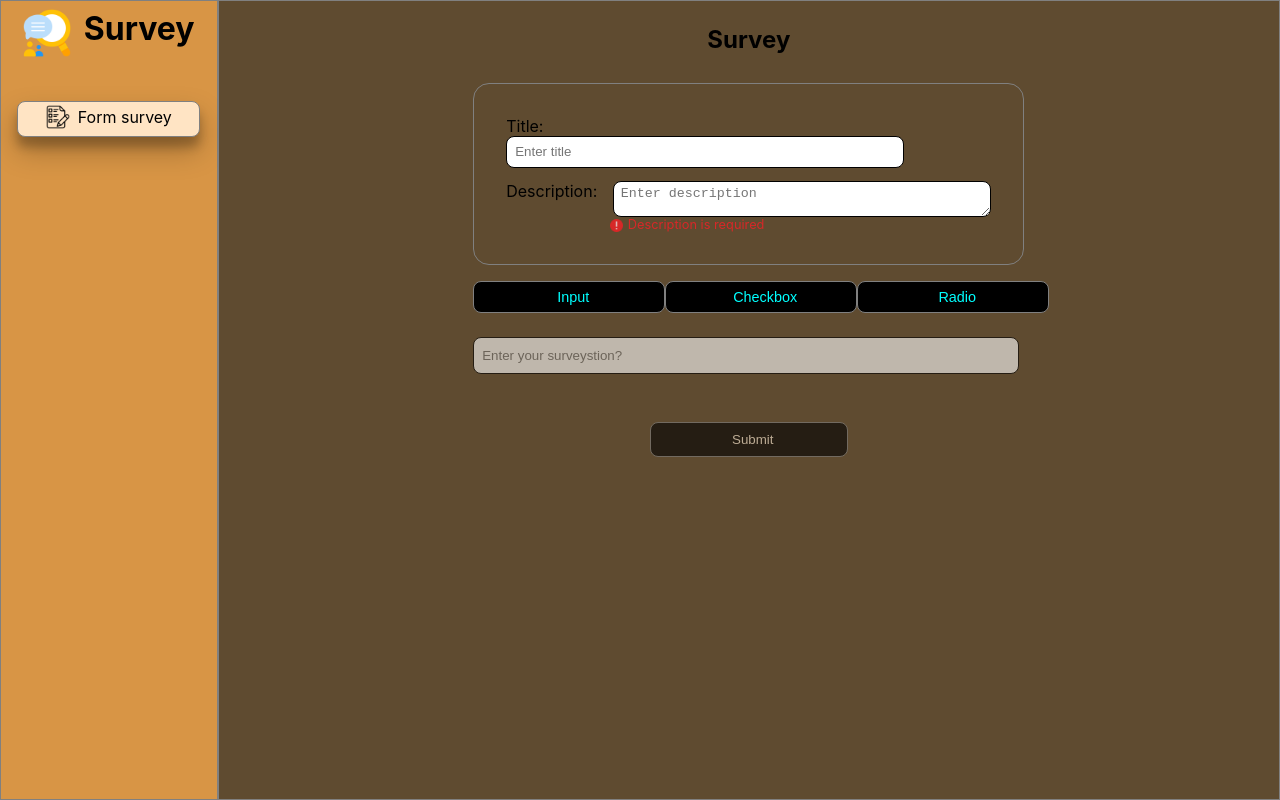
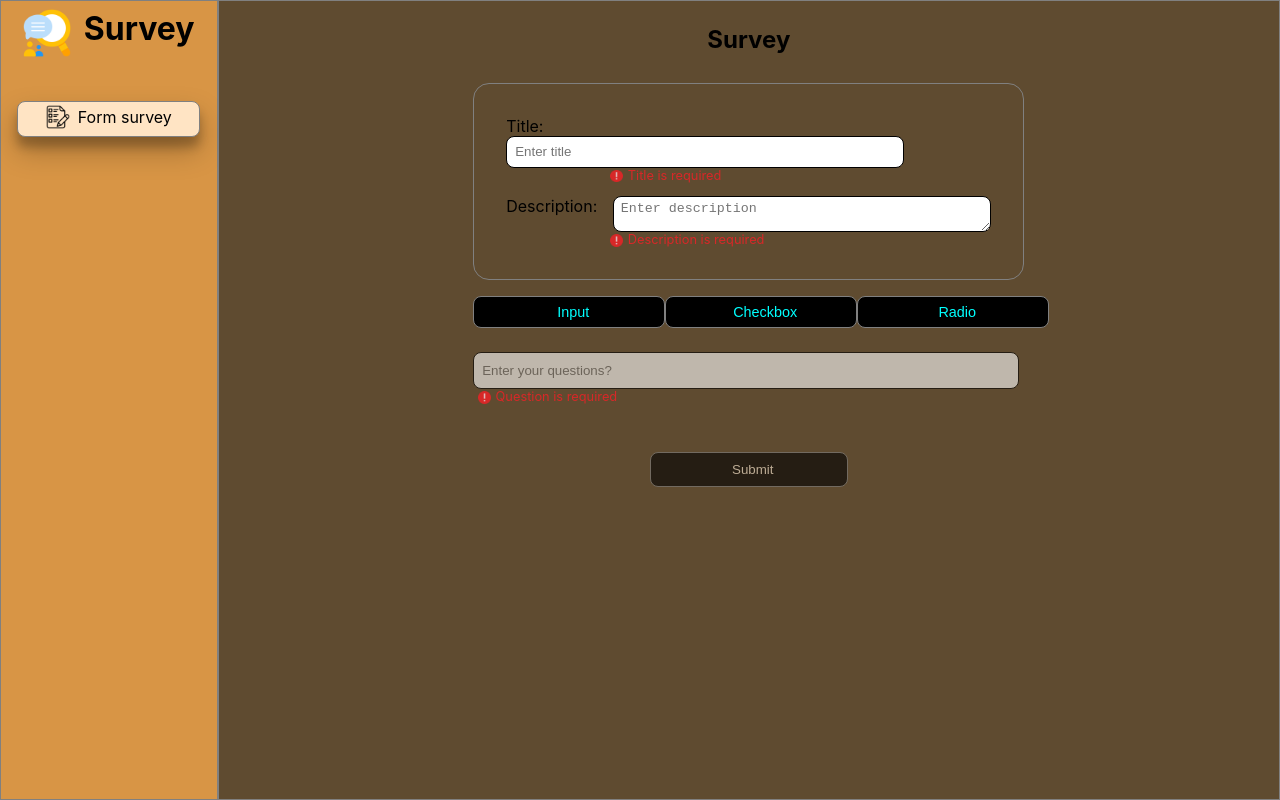
Before and after one commit to rutyak/Survey-exercise-, a React (Create React App) app: page / in a window 1280 px wide. Both pictures are taken after a click on the button "Input". Built offline with nearby package versions, Linux system fonts and the light colour scheme.

Commit message:
corrections

```diff
--- a/src/Components/formBlock/Form.tsx
+++ b/src/Components/formBlock/Form.tsx
@@ -1,12 +1,13 @@
 import React, { useState } from 'react'
 import './Form.css'
-import { toast } from 'react-toastify';
 import Button from '../Button/Button';
+import Questions from './Questions/Questions';
 import errorIcon from '../../Assets/381599_error_icon.png'
 
 const Form = () => {
 
   let optId = Math.ceil(Math.random() * 1000);
+  let queId = Math.ceil(Math.random() * 10000);
   let typeArr = ['Input', 'Checkbox', 'Radio'];
 
   type opt = {
@@ -15,6 +16,7 @@ const Form = () => {
   }
 
   type queType = {
+    id: number,
     type: string,
     questions: string,
     options: opt[]
@@ -35,7 +37,6 @@ const Form = () => {
   const [error, setError] = useState<any>({
     title: false,
     desc: false,
-    descLen: false
   })
 
   function addQuestion(type: string) {
@@ -45,21 +46,27 @@ const Form = () => {
       ...prevSurvey,
       questions: [
         ...prevSurvey.questions,
-        type === 'Input' ? { type: type, questions: '' } : { type: type, questions: '', options: opt }
+        type === 'Input' ? { id:queId, type: type, questions: '' } : { id:queId+1, type: type, questions: '', options: opt }
       ],
     }));
 
     setError({
       ...error,
-      desc: survey.desc === ''
+      desc: survey.desc === '',
+      title: survey.title === ''
     })
   }
 
-  function handlesurveystions(e: React.ChangeEvent<HTMLInputElement>, index: number) {
+  function handleQuestions(e: React.ChangeEvent<HTMLInputElement>, index: number) {
 
     const copySurvey = { ...survey }; //copy of survey
     const object = copySurvey.questions[index]; // taking que array
     object.questions = e.target.value; //updating that que
+
+    setError({
+      ...error,
+      que: copySurvey.questions[index].questions === ''
+    })
   }
 
   function handleOptions(e: React.ChangeEvent<HTMLInputElement>, index: number, optIndex: number) {
@@ -67,6 +74,11 @@ const Form = () => {
     const copySurvey = { ...survey }; //copy of survey
     const mainQue = { ...copySurvey.questions[index] }; // taking specific que
     mainQue.options[optIndex].text = e.target.value; //updating that ques option
+
+    setError({
+      ...error,
+      opt: survey.questions[index].options[optIndex].text === ''
+    })
   }
 
   function addOption(index: number) {
@@ -77,12 +89,10 @@ const Form = () => {
       ...copySurvey.questions[index], //copy of specific que
       options: opt  //updating specific ques options
     };
-
     setSurvey(copySurvey);
   }
 
   function handleRemove(index: number, id: number) {
-
     const removed = survey.questions[index]?.options?.filter((opt: opt) => (id !== opt.id));
     const copysurvey = { ...survey };
 
@@ -92,15 +102,6 @@ const Form = () => {
     }
     setSurvey(copysurvey)
   }
-
-  function handleSubmitForm(e: React.FormEvent<HTMLFormElement>) {
-    e.preventDefault();
-
-    console.log(survey)
-    toast.success('Submit Successfully!!')
-  }
-
-  console.log('desclength: ', survey.desc.trim().length);
 
   return (
     <div className='form-container'>
@@ -113,7 +114,7 @@ const Form = () => {
               type="text"
               id='title'
               placeholder='Enter title'
-              onChange={(e) =>{
+              onChange={(e) => {
                 setSurvey({
                   ...survey,
                   title: e.target.value
@@ -143,18 +144,19 @@ const Form = () => {
                 })
                 setError({
                   ...error,
-                  title: survey.title === ''
+                  title: survey.title === '',
+                  desc: survey.desc === ''
                 })
               }}
               required
             />
           </div>
-            {
-              error.desc ? <div className='error'><img src={errorIcon} alt="icon" /><p>Description is required</p></div> : ''
-            }
-            {
-              error.descLen? <div className='error'><img src={errorIcon} alt="icon" /><p>Description must contains 30 to 40 char</p></div> : ''
-            }
+          {
+            error.desc ? <div className='error'><img src={errorIcon} alt="icon" /><p>Description is required</p></div> : ''
+          }
+          {
+            survey.desc.replace(/\s/g, '').length < 40 && survey.desc !== '' ? <div className='error'><img src={errorIcon} alt="icon" /><p>Description must contains char above 40</p></div> : ''
+          }
         </div>
         <div className='input-type-btn'>
           {
@@ -165,42 +167,14 @@ const Form = () => {
             ))
           }
         </div>
-        <div className='questions'>
-          <form action="" onSubmit={(e) => handleSubmitForm(e)}>
-            {
-              survey.questions?.map((que: queType, index: number) => {
-                return (
-                  <div key={index}>
-                    {que.type === 'Input' &&
-                      <div>
-                        <input type="text" placeholder='Enter your surveystion?' onChange={(e) => handlesurveystions(e, index)} required />
-                      </div>
-                    }
-                    {(que.type === 'Checkbox' || que.type === 'Radio') &&
-                      <div className='checkbox'>
-                        <input type="text" placeholder='Enter your questions?' onChange={(e) => handlesurveystions(e, index)} required />
-                        {
-                          que?.options?.map((opt: opt, optIndex: number) => {
-                            return (
-                              <div key={opt.id} className='options'>
-                                <input type="text" placeholder='Option' onChange={(e) => handleOptions(e, index, optIndex)} required />
-                                <button onClick={() => handleRemove(index, opt.id)}>Remove</button>
-                              </div>
-                            )
-                          })
-                        }
-                        <button onClick={() => addOption(index)}>Add options</button>
-                      </div>
-                    }
-                  </div>
-                )
-              })
-            }
-            <div className='submit-btn'>
-              <input type='submit' disabled={survey.questions?.length === 0} />
-            </div>
-          </form>
-        </div>
+        <Questions
+        handleQuestions={handleQuestions}
+        survey={survey}
+        handleOptions={handleOptions}
+        handleRemove={handleRemove}
+        addOption={addOption}
+        error={error}
+        />
       </div>
     </div>
 
--- /dev/null
+++ b/src/Components/formBlock/Questions/Questions.css
@@ -0,0 +1,5 @@
+.que-error{
+    display: flex;
+    align-items: center;
+    margin-left: 0.3rem;;
+}
--- /dev/null
+++ b/src/Components/formBlock/Questions/Questions.tsx
@@ -0,0 +1,88 @@
+import './Questions.css'
+import errorIcon from '../../../Assets/381599_error_icon.png'
+import { toast } from 'react-toastify'
+
+const Questions = ({ survey, handleQuestions, handleOptions, handleRemove, addOption }: any) => {
+
+    type opt = {
+        id: number,
+        text: string
+    }
+
+    type queType = {
+        id: number,
+        type: string,
+        questions: string,
+        options: opt[]
+    }
+
+    function handleSubmitForm(e: React.FormEvent<HTMLFormElement>) {
+        e.preventDefault();
+        if(survey.title!=='' && survey.desc!=='' && survey.desc.replace(/\s/g, '').length > 40){
+            console.log(survey)
+            toast.success('Submit Successfully!!')
+        }
+      }
+    return (
+        <div className='questions'>
+            <form action="" onSubmit={(e) => handleSubmitForm(e)}>
+                {
+                    survey.questions?.map((que: queType, index: number) => {
+                        return (
+                            <div key={que.id}>
+                                {que.type === 'Input' &&
+                                    <div>
+                                        <input type="text" placeholder='Enter your questions?' onChange={(e) => handleQuestions(e, index)} required />
+                                        {(survey.questions[index].id === que.id ? survey.questions[index].questions === '' : '') ? (
+                                            <div className='error que-error'><img src={errorIcon} alt="icon" /><p>Question is required</p></div>
+                                        ) : ''
+                                        }
+                                        {
+                                            survey.questions[index].questions.replace(/\s/g, '').length < 10 && survey.questions[index].questions !== ''  ?(
+                                                <div className='error que-error'><img src={errorIcon} alt="icon" /><p>Question must contains char above 10</p></div>
+                                            ) : ''
+                                        }
+                                    </div>
+                                }
+                                {(que.type === 'Checkbox' || que.type === 'Radio') &&
+                                    <div className='checkbox'>
+                                        <input type="text" placeholder='Enter your questions?' onChange={(e) => handleQuestions(e, index)} required />
+                                        {(survey.questions[index].id === que.id ? survey.questions[index].questions === '' : '') ? (
+                                            <div className='error que-error'><img src={errorIcon} alt="icon" /><p>Question is required</p></div>
+                                        ) : ''
+                                        }
+                                        {
+                                            survey.questions[index].questions.replace(/\s/g, '').length < 10 && survey.questions[index].questions !== ''  ?(
+                                                <div className='error que-error'><img src={errorIcon} alt="icon" /><p>Question must contains char above 10</p></div>
+                                            ) : ''
+                                        }
+                                        {
+                                            que?.options?.map((opt: opt, optIndex: number) => {
+                                                return (
+                                                    <div key={opt.id} className='options'>
+                                                        <input type="text" placeholder='Option' onChange={(e) => handleOptions(e, index, optIndex)} required />
+                                                        <button onClick={() => handleRemove(index, opt.id)}>Remove</button>
+                                                        {(survey.questions[index].options[optIndex].id === opt.id ? survey.questions[index].options[optIndex].text === '' : '') ? (
+                                                            <div className='error que-error'><img src={errorIcon} alt="icon" /><p>Option is required</p></div>
+                                                        ) : ''
+                                                        }
+                                                    </div>
+                                                )
+                                            })
+                                        }
+                                        <button onClick={() => addOption(index)}>Add options</button>
+                                    </div>
+                                }
+                            </div>
+                        )
+                    })
+                }
+                <div className='submit-btn'>
+                    <input type='submit' disabled={survey.questions?.length === 0} />
+                </div>
+            </form>
+        </div>
+    )
+}
+
+export default Questions
```
